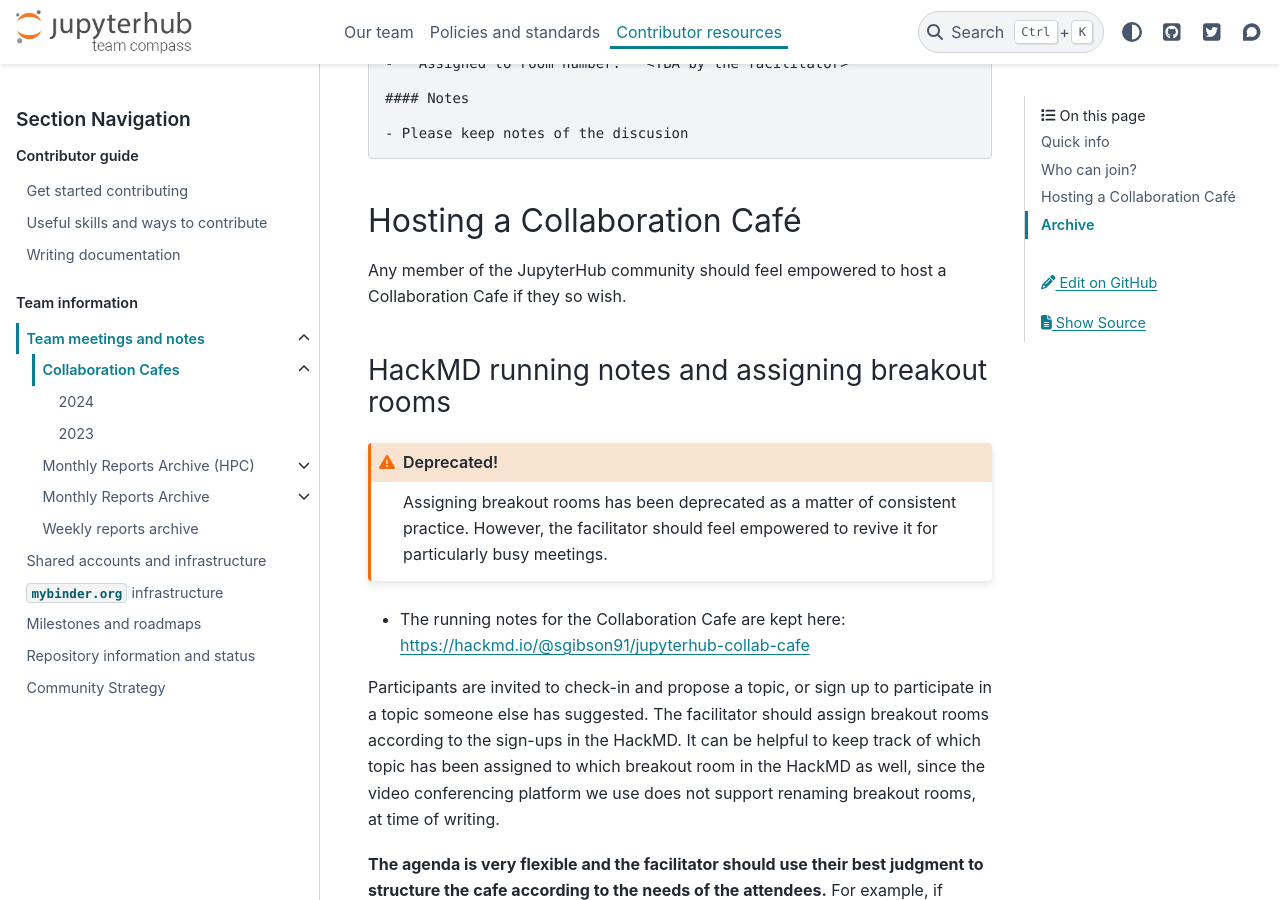
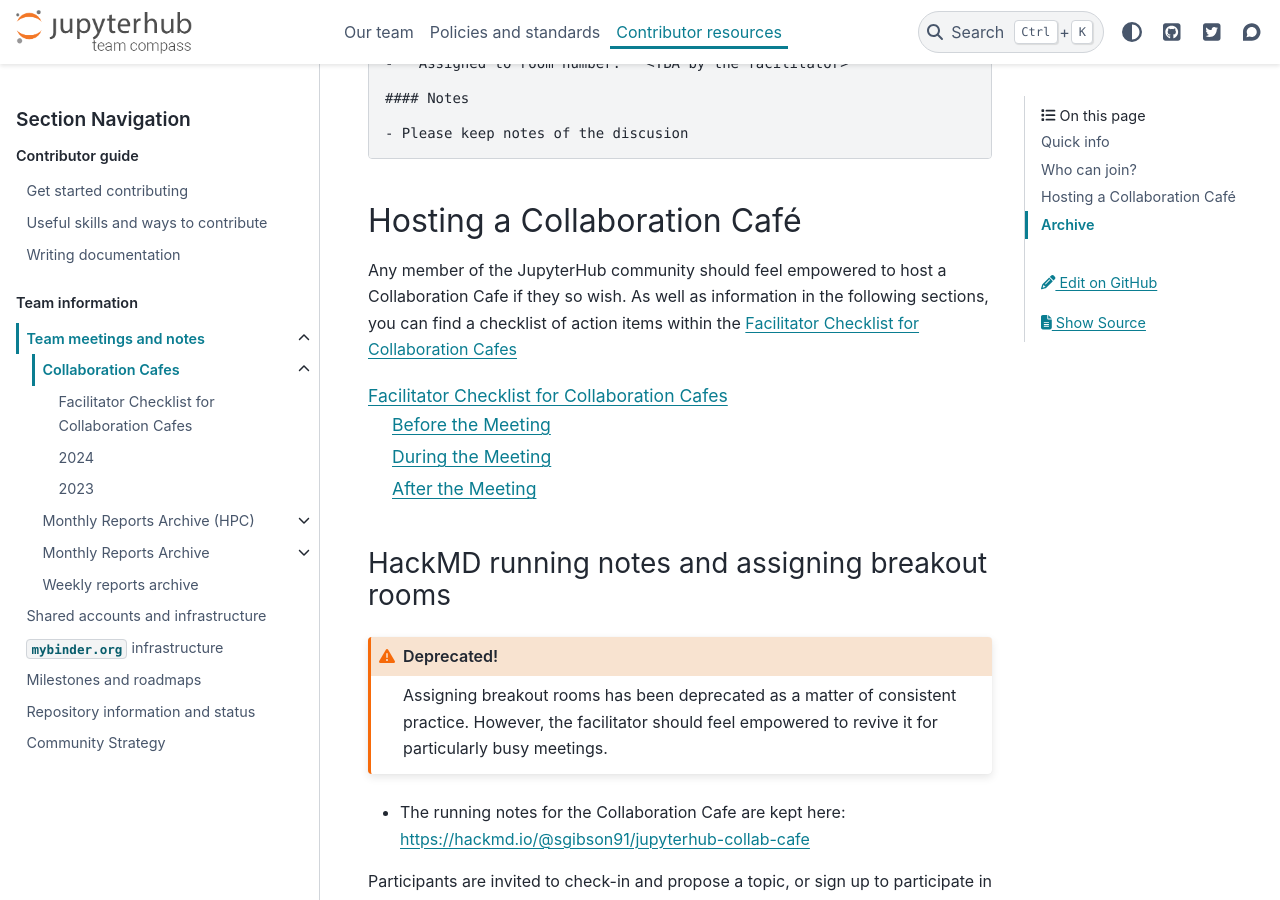
Before and after one commit to jupyterhub/team-compass, a Sphinx documentation site: the page built from docs/meetings/collab-cafe/index.md, in a window 1280 px wide and 900 px high, scrolled down 1868 px. Built offline with Sphinx 7.4.7 and the PyData theme 0.15.4, drawn with Linux system fonts in a browser that asks for light colours; the version number could not be read and is left out; some of the changed text lies outside the part shown.

Commit message:
Add a facilitator checklist for collab cafes

````diff
--- a/docs/meetings/collab-cafe/index.md
+++ b/docs/meetings/collab-cafe/index.md
@@ -64,6 +64,12 @@
 ## Hosting a Collaboration Café
 
 Any member of the JupyterHub community should feel empowered to host a Collaboration Cafe if they so wish.
+As well as information in the following sections, you can find a checklist of action items within the [](collab-cafe:facilitator-checklist)
+
+```{toctree}
+:max-depth: 2
+facilitator-checklist.md
+```
 
 ### HackMD running notes and assigning breakout rooms
 
@@ -113,7 +119,6 @@
 
 ```{toctree}
 :maxdepth: 1
-
 2024 <2024.md>
 2023 <2023.md>
 ```
````
Also changed, not shown: docs/meetings/collab-cafe/facilitator-checklist.md (added, +47 -0 lines).
